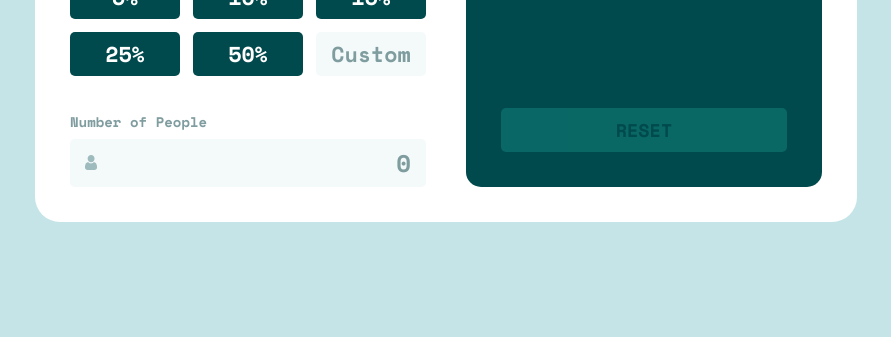
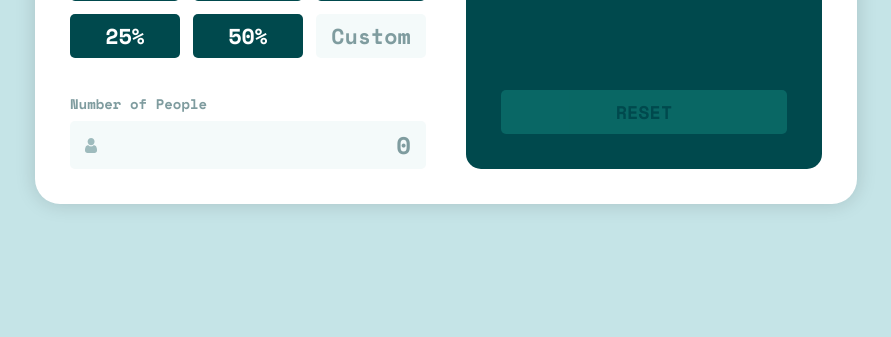
Before and after one commit to BrandenDaniel/splitter, a plain HTML site: page index.html in a window 1280 px wide. Shown: the part 463-800 px from the top of the page, without its empty margins (194-1085 px from the left). Drawn offline with nearby package versions, Linux system fonts and the light colour scheme.

Commit message:
style updates

```diff
--- a/index.html
+++ b/index.html
@@ -31,7 +31,7 @@
           TTER
         </h1>
         <div class="splitter__container">
-          <section class="splitter__inputs">
+          <div class="splitter__inputs">
             <div class="splitter__bill">
               <label for="bill">Bill</label>
               <input
@@ -68,7 +68,7 @@
                 onchange="peopleAmount(event)"
               />
             </div>
-          </section>
+          </div>
 
           <section class="splitter__result">
             <div>
--- a/styles.css
+++ b/styles.css
@@ -50,6 +50,7 @@ main {
   display: grid;
   grid-template-columns: 1fr;
   gap: 35px;
+  box-shadow: 0px 0px 20px 0px rgba(0, 0, 0, 0.15);
 }
 
 .splitter__inputs {
@@ -222,7 +223,6 @@ button:hover {
   display: flex;
   justify-content: space-between;
   align-items: center;
-  /* gap: 75px; */
 }
 
 .splitter__result h2 {
@@ -255,7 +255,7 @@ button:hover {
 @media (min-width: 880px) {
   .splitter {
     gap: 70px;
-    margin-top: 0;
+    margin-top: -35px;
   }
 
   .splitter__container {
```
